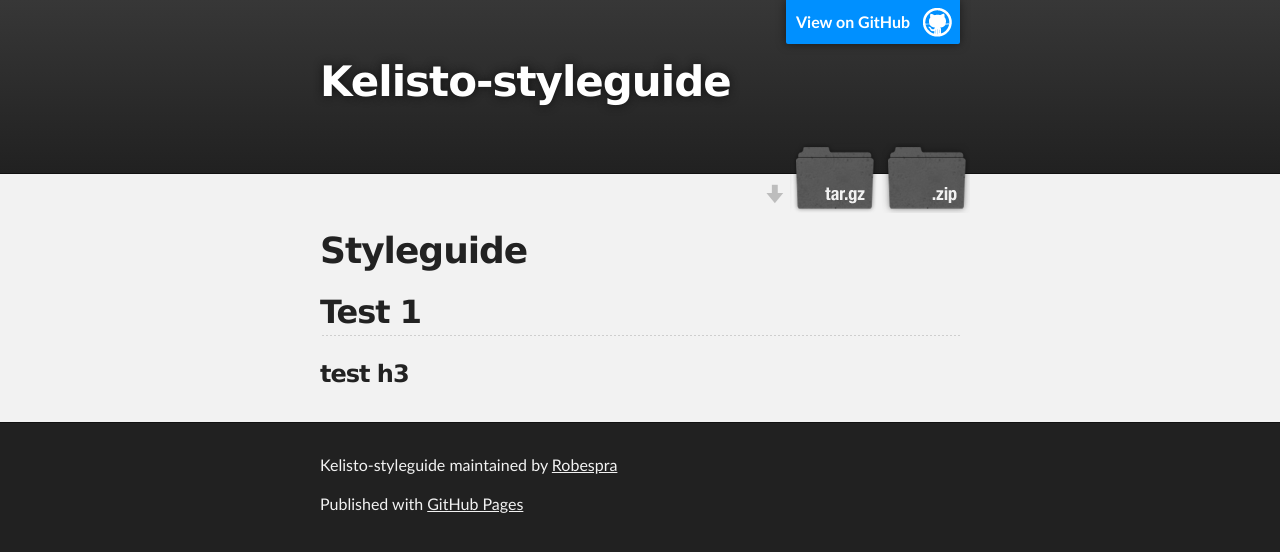
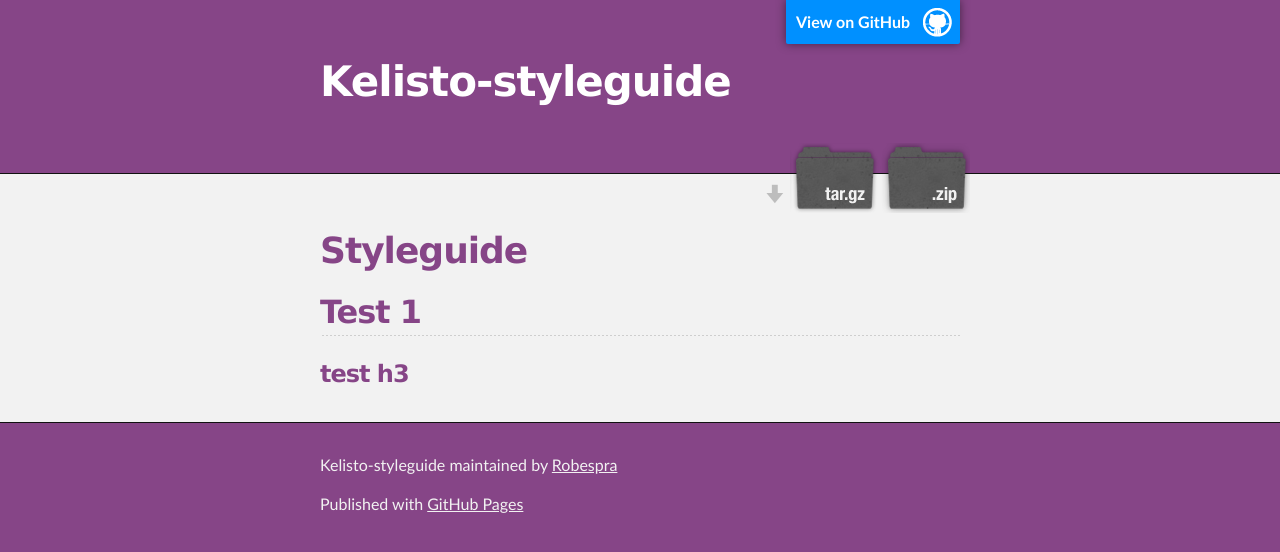
Before and after one commit to Robespra/kelisto-styleguide, a PHP site: page / in a window 1280 px wide. Shown: the top 552 px of the page. Run offline with PHP 8.4, Linux system fonts and the light colour scheme.

Commit message:
changed color and removed shadows

```diff
--- a/index.html
+++ b/index.html
@@ -8,7 +8,7 @@
 
     <link rel="stylesheet" type="text/css" media="screen" href="stylesheets/stylesheet.css">
 
-    <title>Kelisto-styleguide</title>
+    <title>Kelisto Styleguide</title>
   </head>
 
   <body>
--- a/stylesheets/stylesheet.css
+++ b/stylesheets/stylesheet.css
@@ -51,7 +51,7 @@ Theme Styles
 body {
   box-sizing: border-box;
   color:#373737;
-  background: #212121;
+  background: #864587;
   font-size: 16px;
   font-family: 'Myriad Pro', Calibri, Helvetica, Arial, sans-serif;
   line-height: 1.5;
@@ -61,7 +61,7 @@ body {
 h1, h2, h3, h4, h5, h6 {
   margin: 10px 0;
   font-weight: 700;
-  color:#222222;
+  color:#864587;
   font-family: 'Lucida Grande', 'Calibri', Helvetica, Arial, sans-serif;
   letter-spacing: -1px;
 }
@@ -107,16 +107,7 @@ a {
   text-shadow: none;
 
   transition: color 0.5s ease;
-  transition: text-shadow 0.5s ease;
-  -webkit-transition: color 0.5s ease;
-  -webkit-transition: text-shadow 0.5s ease;
-  -moz-transition: color 0.5s ease;
-  -moz-transition: text-shadow 0.5s ease;
-  -o-transition: color 0.5s ease;
-  -o-transition: text-shadow 0.5s ease;
-  -ms-transition: color 0.5s ease;
-  -ms-transition: text-shadow 0.5s ease;
-}
+  }
 
 a:hover, a:focus {text-decoration: underline;}
 
@@ -285,12 +276,7 @@ Full-Width Styles
 }
 
 #header_wrap {
-  background: #212121;
-  background: -moz-linear-gradient(top, #373737, #212121);
-  background: -webkit-linear-gradient(top, #373737, #212121);
-  background: -ms-linear-gradient(top, #373737, #212121);
-  background: -o-linear-gradient(top, #373737, #212121);
-  background: linear-gradient(top, #373737, #212121);
+  background: #864587;
 }
 
 #header_wrap .inner {
@@ -302,7 +288,7 @@ Full-Width Styles
   color: #fff;
   font-size: 42px;
   font-weight: 700;
-  text-shadow: #111 0px 0px 10px;
+
 }
 
 #project_tagline {
@@ -310,7 +296,7 @@ Full-Width Styles
   font-size: 24px;
   font-weight: 300;
   background: none;
-  text-shadow: #111 0px 0px 10px;
+
 }
 
 #downloads {
@@ -363,7 +349,7 @@ Full-Width Styles
 }
 
 #footer_wrap {
-  background: #212121;
+  background: #864587;
 }
 
 
```
